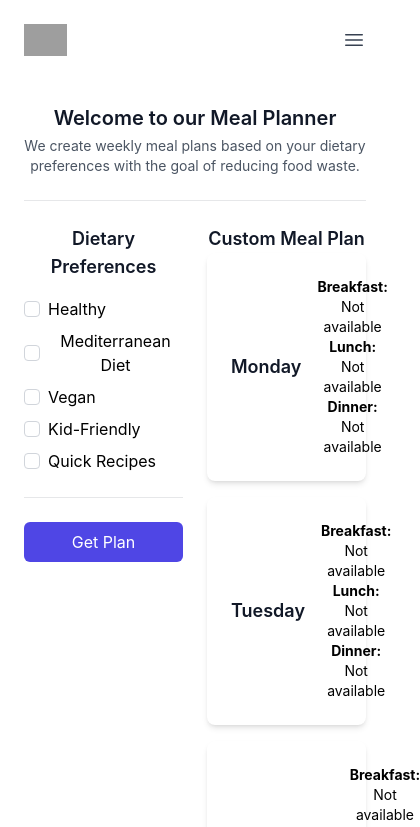
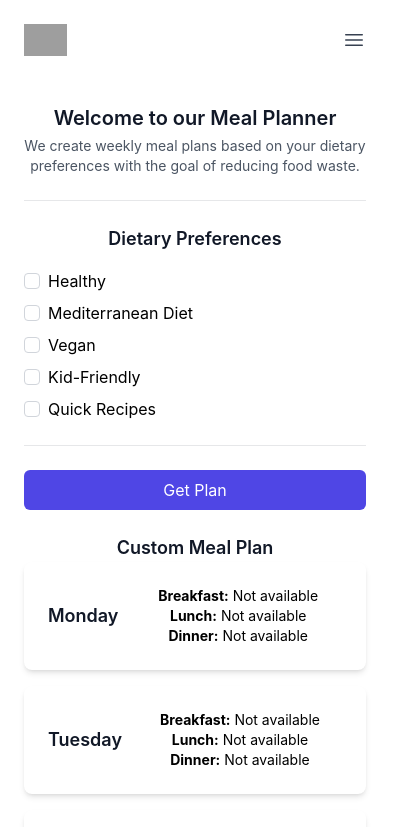
Before and after one commit to amagolden/meal-plan, a React (Create React App) app: page /product in a window 390 px wide. Shown: the top 827 px of the page, 420 px wide, since content can reach past the window. Built offline with nearby package versions, Linux system fonts and the light colour scheme; grey boxes are pictures that could not be loaded.

Commit message:
updated column for mobile

```diff
--- a/src/components/form.jsx
+++ b/src/components/form.jsx
@@ -115,7 +115,7 @@ export default function MealForm() {
         </div>
 
         {/* Form and Output Section */}
-        <div className="grid grid-cols-2 gap-6">
+        <div className="grid grid-cols-1 gap-6">
           {/* Form Column */}
           <form
             onSubmit={(e) => {
```
